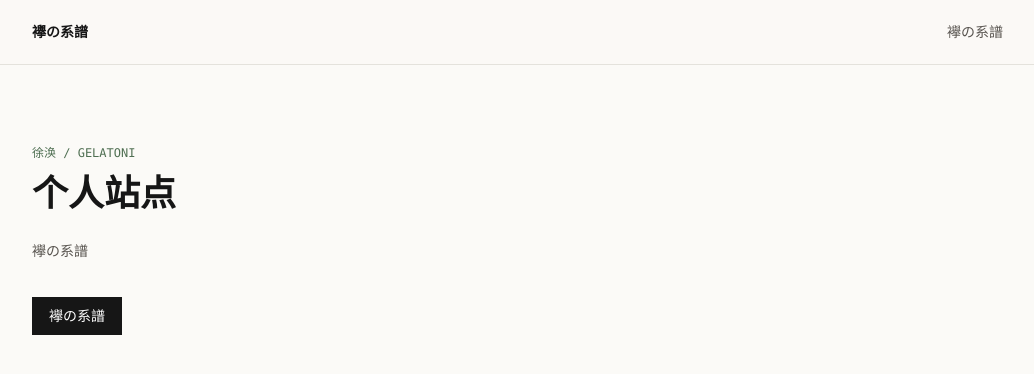
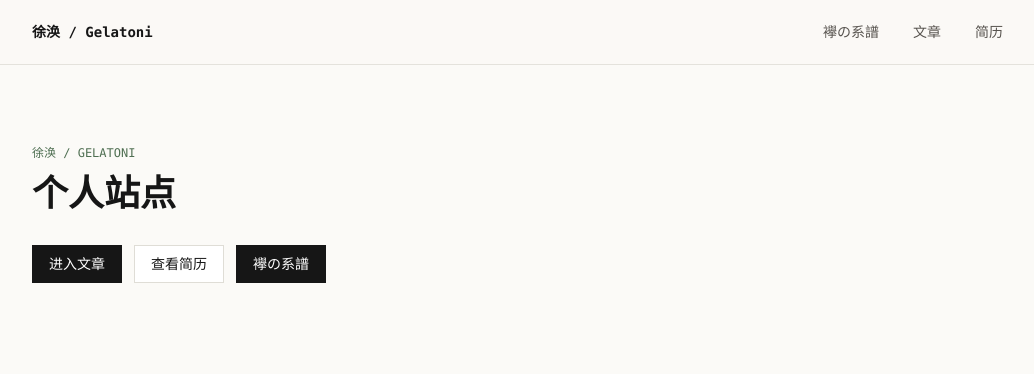
Before and after one commit to gelatoni-xh/personal-site, a Next.js app: page / in a window 1280 px wide. Shown: the top 374 px of the page, without its empty margins (116-1150 px from the left). Built offline with nearby package versions, Linux system fonts and the light colour scheme.

Commit message:
Restore homepage links and header label

```diff
--- a/app/layout.tsx
+++ b/app/layout.tsx
@@ -7,7 +7,7 @@ export const metadata: Metadata = {
     default: "徐涣 / Gelatoni",
     template: "%s | 徐涣 / Gelatoni",
   },
-  description: "襷の系譜。",
+  description: "徐涣 / Gelatoni 的文章与简历。",
 };
 
 export default function RootLayout({
@@ -21,12 +21,18 @@ export default function RootLayout({
         <div className="min-h-screen bg-paper text-ink">
           <header className="border-b border-line/80 bg-paper/90">
             <nav className="mx-auto flex h-16 max-w-5xl items-center justify-between px-5">
-              <Link className="font-mono text-sm font-semibold tracking-normal" href="https://tasukikeifu.com" rel="noreferrer" target="_blank">
-                襷の系譜
+              <Link className="font-mono text-sm font-semibold tracking-normal" href="/articles">
+                徐涣 / Gelatoni
               </Link>
               <div className="flex items-center gap-2 text-sm">
                 <Link className="nav-link" href="https://tasukikeifu.com" rel="noreferrer" target="_blank">
                   襷の系譜
+                </Link>
+                <Link className="nav-link" href="/articles">
+                  文章
+                </Link>
+                <Link className="nav-link" href="/resume">
+                  简历
                 </Link>
               </div>
             </nav>
--- a/app/page.tsx
+++ b/app/page.tsx
@@ -5,8 +5,13 @@ export default function HomePage() {
     <section className="py-10">
       <p className="page-kicker">徐涣 / Gelatoni</p>
       <h1 className="page-title mt-3">个人站点</h1>
-      <p className="mt-6 max-w-2xl text-sm leading-7 text-stone-600">襷の系譜</p>
       <div className="mt-8 flex flex-wrap gap-3">
+        <Link className="border border-ink bg-ink px-4 py-2 text-sm text-white" href="/articles">
+          进入文章
+        </Link>
+        <Link className="border border-line bg-white px-4 py-2 text-sm text-ink" href="/resume">
+          查看简历
+        </Link>
         <Link className="border border-ink bg-ink px-4 py-2 text-sm text-white" href="https://tasukikeifu.com" rel="noreferrer" target="_blank">
           襷の系譜
         </Link>
```
